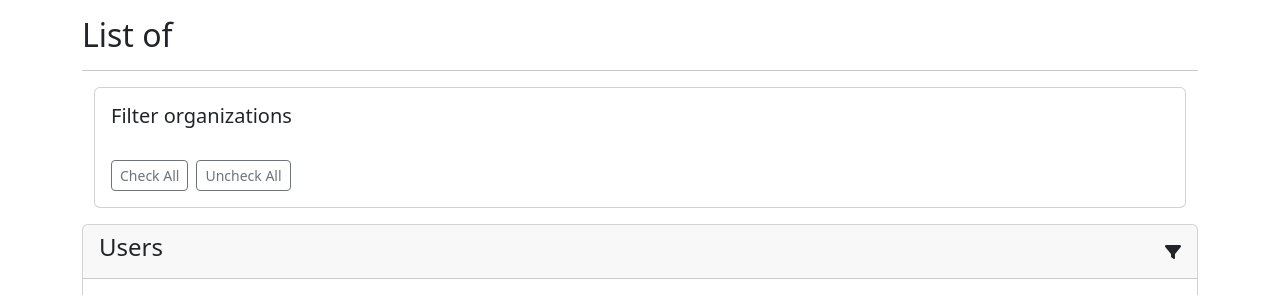
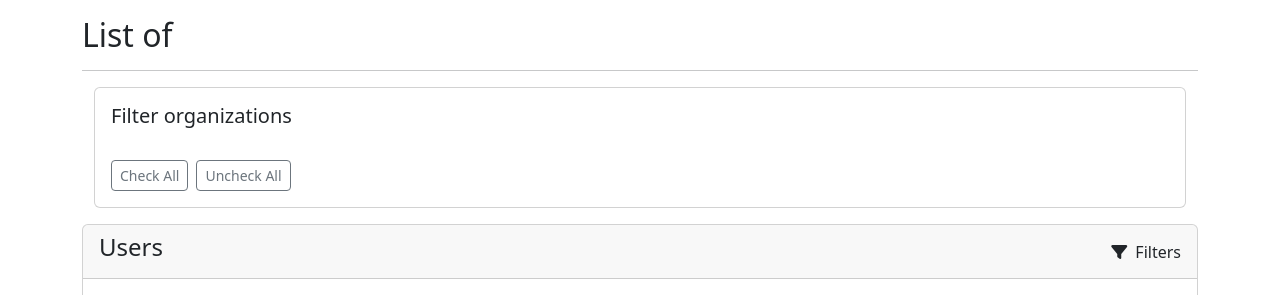
Before and after one commit to UCL-INGI/ictm-teaching, a Python web app: template templates/users.html in a window 1280 px wide. Shown: the top 295 px of the page. Run offline with Jinja, Linux system fonts and the light colour scheme; the template is opened without the code that fills it, so the values that code supplies are empty.

Commit message:
small changes

```diff
--- a/templates/users.html
+++ b/templates/users.html
@@ -16,7 +16,9 @@
     <div class="card">
         <div class="card-header d-flex justify-content-between align-items-center">
                 <h4>Users</h4>
-                <i class="fa-solid fa-filter" id="filterIcon" style="cursor: pointer;"></i>
+                <span style="display: inline-flex; align-items: center;">
+                    <i class="fa-solid fa-filter me-2" id="filterIcon" style="cursor: pointer;"></i> Filters
+                </span>
         </div>
     <div class="card-body">
         <table class="table table-hover">
```
Also changed, not shown: templates/courses.html (+5 -2 lines).
